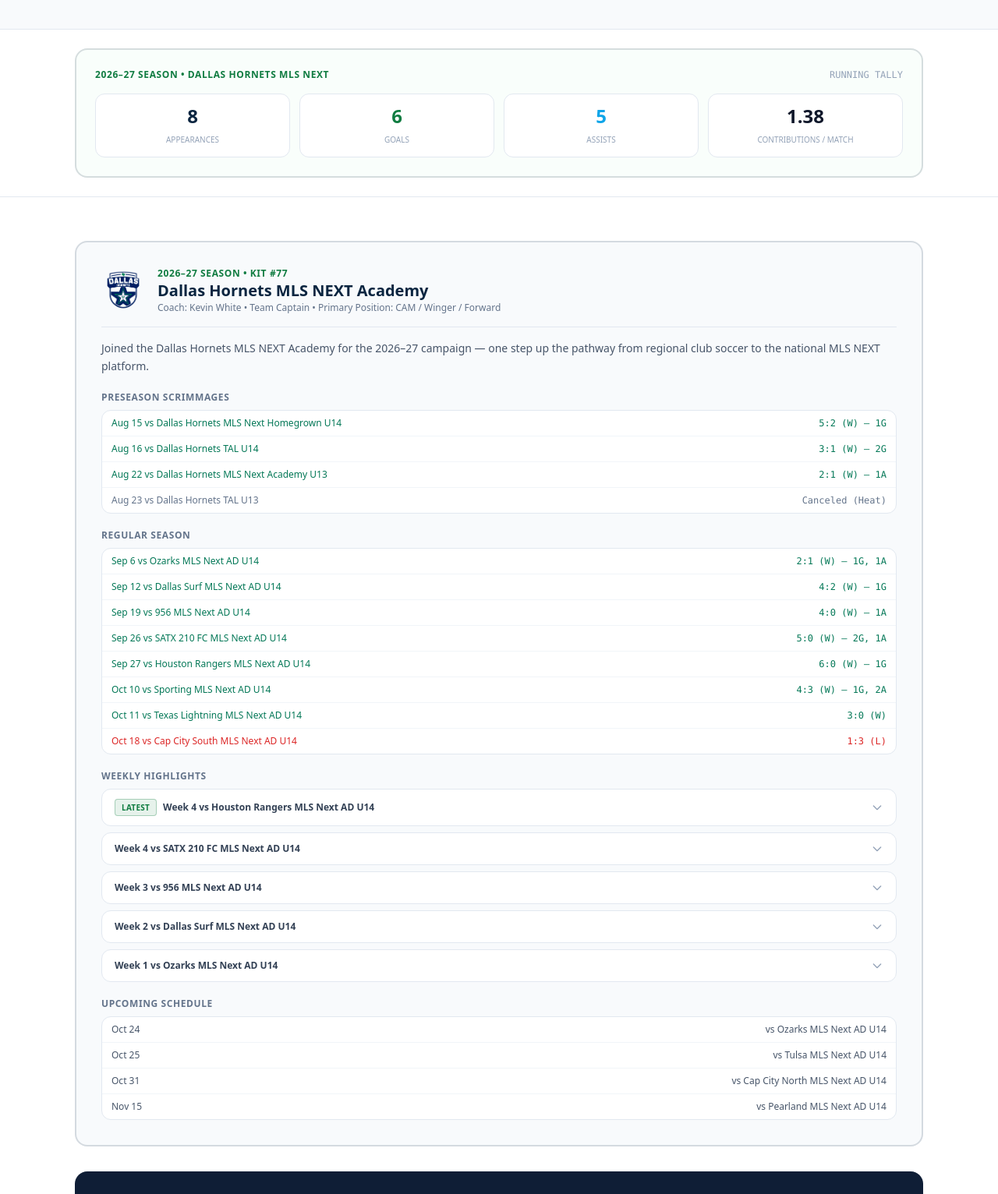
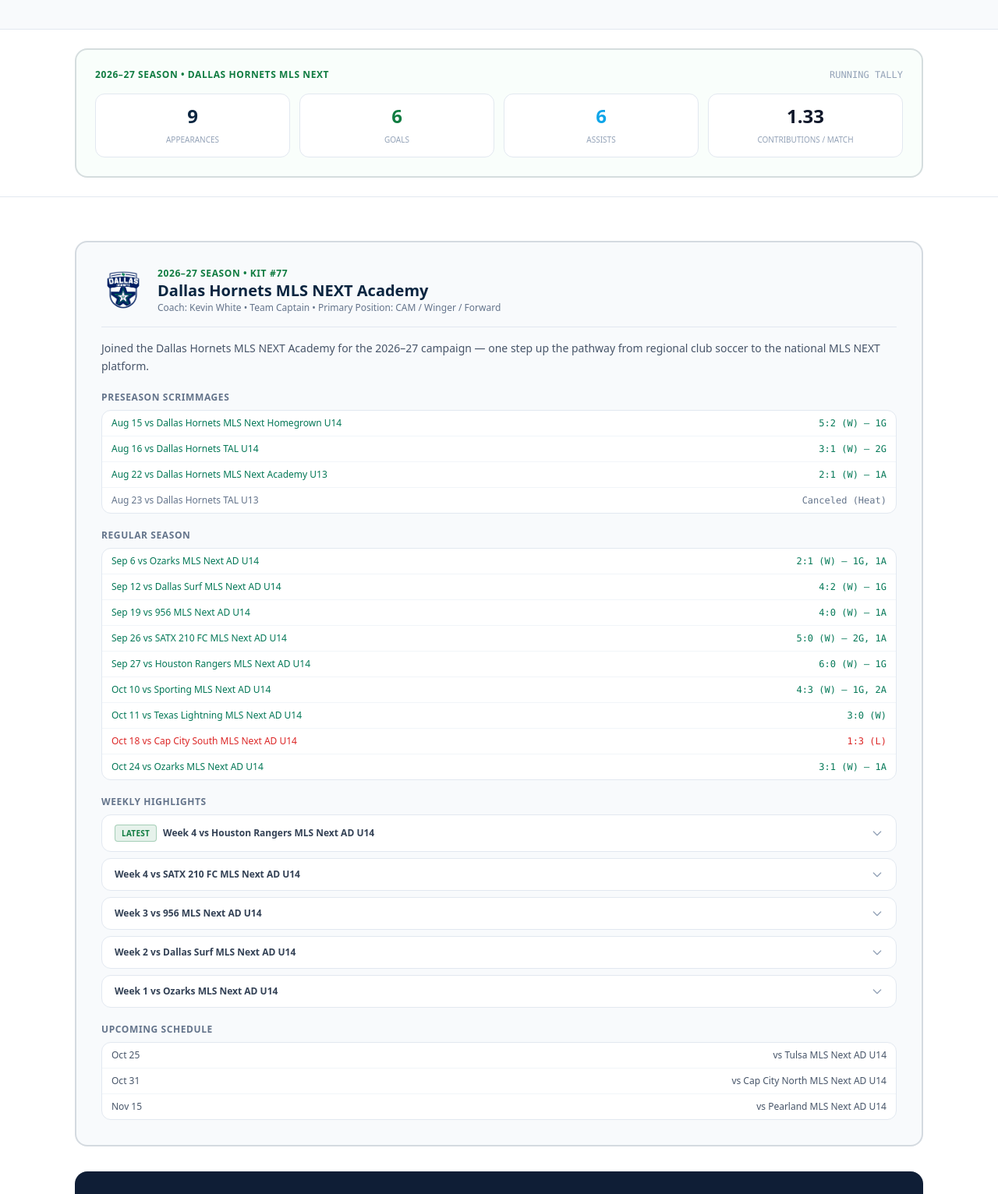
Before and after one commit to ryansmithsays/about-mitchell-smith, a website: page soccer.html in a window 1280 px wide. Shown: the part 272-1804 px from the top of the page at 78% size. Drawn offline with nearby package versions, Linux system fonts and the light colour scheme; files that its build step writes are made by us from their sources.

Commit message:
Add Oct 24 win vs Ozarks (3:1, 1A); update tally, record, banner, and next match

```diff
--- a/index.html
+++ b/index.html
@@ -184,7 +184,7 @@ Lovejoy Leopards
 
 <div class="mb-6 flex flex-col sm:flex-row sm:items-center justify-between gap-2 bg-hornets-light border border-hornets-green/30 rounded-xl px-4 py-3">
 <span class="text-xs font-bold text-hornets-green uppercase tracking-wide">2026–27 MLS NEXT Season Underway</span>
-<span class="text-xs text-slate-600">Oct 18, 2026 vs Cap City South MLS Next AD U14 — <span class="text-hornets-navy font-bold">1:3 (L)</span></span>
+<span class="text-xs text-slate-600">Oct 24, 2026 vs Ozarks MLS Next AD U14 — <span class="text-hornets-navy font-bold">3:1 (W)</span></span>
 </div>
 
 <div class="flex flex-wrap gap-2 border-b border-slate-200 pb-4 mb-8">
@@ -223,11 +223,11 @@ Lovejoy Leopards
 </div>
 <div class="bg-white px-4 py-2 rounded-xl border border-slate-200 text-right self-start md:self-auto">
 <span class="text-[11px] text-slate-400 uppercase font-semibold block">Status</span>
-<span class="text-sm font-bold text-hornets-green">7W–1L to start 2026–27</span>
+<span class="text-sm font-bold text-hornets-green">8W–1L to start 2026–27</span>
 </div>
 </div>
 <p class="text-slate-600 text-sm leading-relaxed mb-6">
-After two seasons with Sting SC, Mitchell joined the Dallas Hornets MLS NEXT Academy for 2026–27 under Coach Kevin White — a step up to one of the highest levels of youth soccer in the country. The campaign opened September 6, 2026 with a 2–1 win over Ozarks MLS NEXT AD U14 (1 goal, 1 assist). Through eight matches the Hornets are 7–1, with Mitchell totaling 6 goals and 5 assists — most recently a 3–1 loss to Cap City South MLS NEXT AD U14 on October 18, following a 3–0 shutout of Texas Lightning MLS NEXT AD U14 on October 11 and a 4–3 win over Sporting MLS NEXT AD U14 on October 10 (1 goal, 2 assists).
+After two seasons with Sting SC, Mitchell joined the Dallas Hornets MLS NEXT Academy for 2026–27 under Coach Kevin White — a step up to one of the highest levels of youth soccer in the country. The campaign opened September 6, 2026 with a 2–1 win over Ozarks MLS NEXT AD U14 (1 goal, 1 assist). Through nine matches the Hornets are 8–1, with Mitchell totaling 6 goals and 6 assists — most recently a 3–1 win over Ozarks MLS NEXT AD U14 on October 24 (1 assist), following a 1–3 loss to Cap City South MLS NEXT AD U14 on October 18, a 3–0 shutout of Texas Lightning MLS NEXT AD U14 on October 11, and a 4–3 win over Sporting MLS NEXT AD U14 on October 10 (1 goal, 2 assists).
 </p>
 <div class="grid grid-cols-1 sm:grid-cols-4 gap-3 text-xs mb-6">
 <div class="bg-white p-3.5 rounded-xl border border-slate-200">
@@ -244,7 +244,7 @@ After two seasons with Sting SC, Mitchell joined the Dallas Hornets MLS NEXT Aca
 </div>
 <div class="bg-white p-3.5 rounded-xl border border-slate-200">
 <span class="text-slate-400 block mb-1">Next Match</span>
-<span class="font-bold text-hornets-green text-sm">Oct 24 vs Ozarks MLS Next</span>
+<span class="font-bold text-hornets-green text-sm">Oct 25 vs Tulsa MLS Next</span>
 </div>
 </div>
 <a href="soccer.html#hornets-log" class="inline-flex items-center gap-1.5 text-xs font-bold text-hornets-navy hover:text-hornets-green transition">
--- a/soccer.html
+++ b/soccer.html
@@ -83,7 +83,7 @@ Attacking Midfielder &amp; Forward competing against older age brackets and now
 </div>
 <div class="grid grid-cols-2 sm:grid-cols-4 gap-3 text-center">
 <div class="bg-white p-3 rounded-xl border border-slate-200">
-<span class="text-2xl font-black text-hornets-navy block">8</span>
+<span class="text-2xl font-black text-hornets-navy block">9</span>
 <span class="text-[10px] text-slate-400 uppercase">Appearances</span>
 </div>
 <div class="bg-white p-3 rounded-xl border border-slate-200">
@@ -91,11 +91,11 @@ Attacking Midfielder &amp; Forward competing against older age brackets and now
 <span class="text-[10px] text-slate-400 uppercase">Goals</span>
 </div>
 <div class="bg-white p-3 rounded-xl border border-slate-200">
-<span class="text-2xl font-black text-sky-500 block">5</span>
+<span class="text-2xl font-black text-sky-500 block">6</span>
 <span class="text-[10px] text-slate-400 uppercase">Assists</span>
 </div>
 <div class="bg-white p-3 rounded-xl border border-slate-200">
-<span class="text-2xl font-black text-slate-900 block">1.38</span>
+<span class="text-2xl font-black text-slate-900 block">1.33</span>
 <span class="text-[10px] text-slate-400 uppercase">Contributions / Match</span>
 </div>
 </div>
@@ -140,6 +140,7 @@ Joined the Dallas Hornets MLS NEXT Academy for the 2026–27 campaign — one st
 <div class="match-row match-row-win"><span>Oct 10 vs Sporting MLS Next AD U14</span><span class="font-mono">4:3 (W) — 1G, 2A</span></div>
 <div class="match-row match-row-win"><span>Oct 11 vs Texas Lightning MLS Next AD U14</span><span class="font-mono">3:0 (W)</span></div>
 <div class="match-row match-row-loss"><span>Oct 18 vs Cap City South MLS Next AD U14</span><span class="font-mono">1:3 (L)</span></div>
+<div class="match-row match-row-win"><span>Oct 24 vs Ozarks MLS Next AD U14</span><span class="font-mono">3:1 (W) — 1A</span></div>
 </div>
 
 <h4 class="text-xs font-bold uppercase tracking-wider text-slate-500 mb-2">Weekly Highlights</h4>
@@ -259,7 +260,6 @@ allowfullscreen>
 
 <h4 class="text-xs font-bold uppercase tracking-wider text-slate-500 mb-2">Upcoming Schedule</h4>
 <div class="bg-white rounded-xl border border-slate-200 overflow-hidden text-slate-600">
-<div class="match-row"><span>Oct 24</span><span>vs Ozarks MLS Next AD U14</span></div>
 <div class="match-row"><span>Oct 25</span><span>vs Tulsa MLS Next AD U14</span></div>
 <div class="match-row"><span>Oct 31</span><span>vs Cap City North MLS Next AD U14</span></div>
 <div class="match-row"><span>Nov 15</span><span>vs Pearland MLS Next AD U14</span></div>
```
